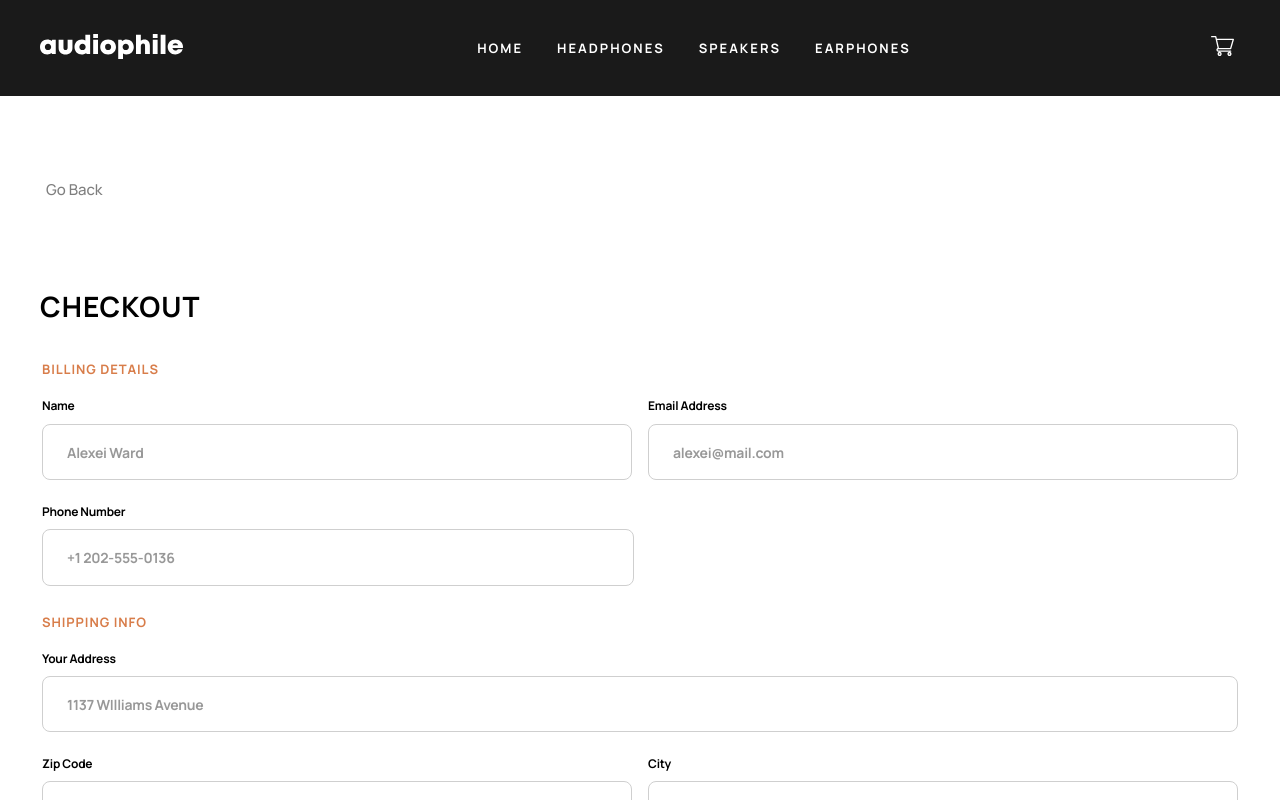
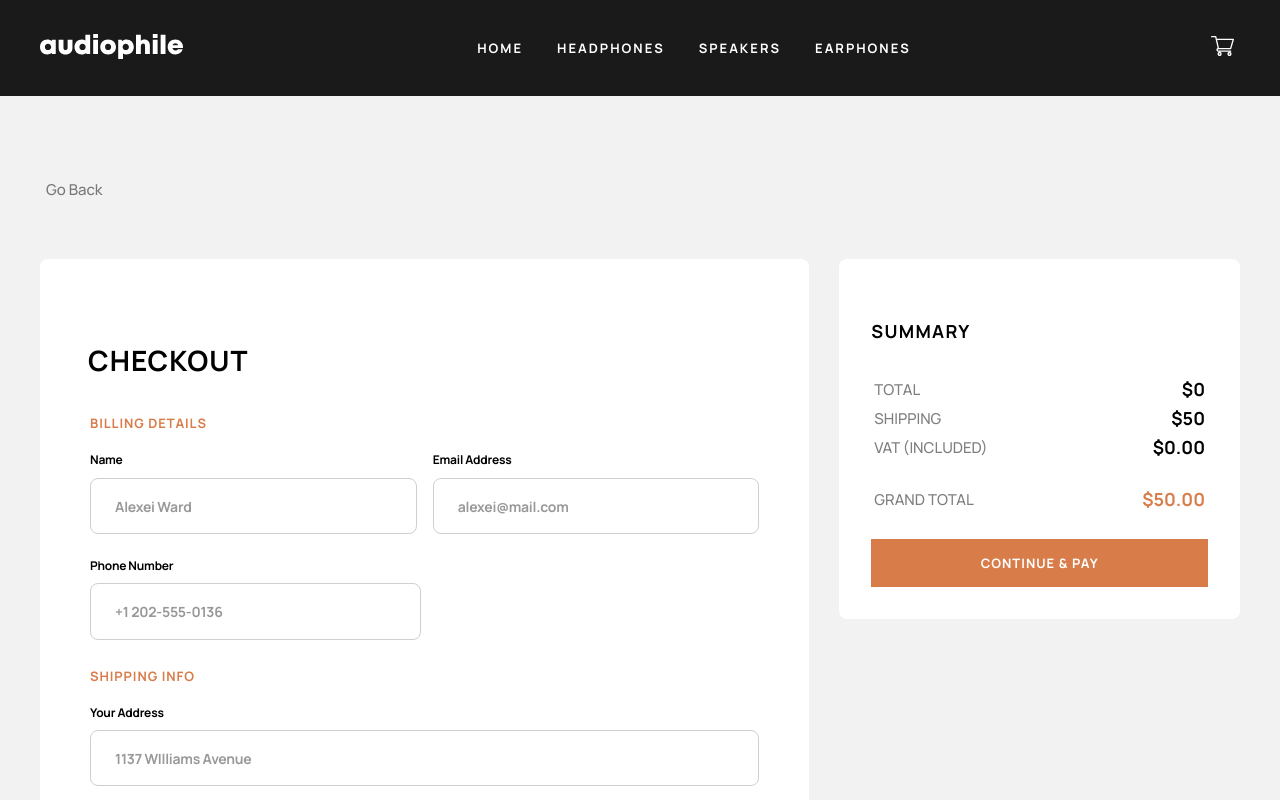
Before and after one commit to smayrant/audiophile, a React (Create React App) app: page /checkout in a window 1280 px wide. Shown: the top 800 px of the page. Built offline with nearby package versions, Linux system fonts and the light colour scheme.

Commit message:
finished the rough draft desktop styling for all pages

```diff
--- a/src/Components/BestGear/BestGear.module.scss
+++ b/src/Components/BestGear/BestGear.module.scss
@@ -4,6 +4,7 @@
 .bestGear {
   @include mixins.center;
   margin-top: 7rem;
+  margin-bottom: 7.5rem;
 
   @media (min-width: 992px) {
     display: flex;
--- a/src/Components/Footer/Footer.module.scss
+++ b/src/Components/Footer/Footer.module.scss
@@ -4,7 +4,7 @@
 .footer {
   background-color: variables.$main-black;
   text-align: center;
-  margin-top: 7.5rem;
+  // margin-top: 7.5rem;
 
   @media (min-width: 768px) {
     text-align: left;
--- a/src/Components/Summary/Summary.js
+++ b/src/Components/Summary/Summary.js
@@ -1,6 +1,5 @@
 import classes from "./Summary.module.scss";
 import SummaryItem from "../SummaryItem/SummaryItem";
-import Footer from "../Footer/Footer";
 import { Fragment } from "react";
 import { useSelector } from "react-redux";
 
@@ -62,7 +61,6 @@ function Summary(props) {
           continue & pay
         </button>
       </div>
-      <Footer />
     </Fragment>
   );
 }
--- a/src/Components/Summary/Summary.module.scss
+++ b/src/Components/Summary/Summary.module.scss
@@ -3,9 +3,20 @@
 
 .summary {
   @include mixins.center;
-  margin-left: 24px;
-  margin-right: 24px;
   margin-top: 4rem;
+  background-color: variables.$white;
+  padding: 32px 24px 32px 24px;
+  border-radius: variables.$radius;
+
+  @media (min-width: 768px) {
+    padding: 32px;
+  }
+
+  @media (min-width: 992px) {
+    flex-basis: 30%;
+    height: auto;
+    margin-top: 0;
+  }
 
   h5 {
     @include mixins.h5;
--- a/src/Pages/Checkout/Checkout.js
+++ b/src/Pages/Checkout/Checkout.js
@@ -1,6 +1,7 @@
 import classes from "./Checkout.module.scss";
 import Navbar from "../../Components/Navbar/Navbar";
 import GoBackButton from "../../Components/UI/GoBackButton/GoBackButton";
+import Footer from "../../Components/Footer/Footer";
 import { Fragment, useState, useRef } from "react";
 import { useSelector } from "react-redux";
 import Summary from "../../Components/Summary/Summary";
@@ -122,7 +123,9 @@ function Checkout() {
   return (
     <Fragment>
       <Navbar />
+      <div className={classes.checkoutContainer_main}>
         <GoBackButton />
+        <div className={classes.checkoutContainer}>
           <div className={classes.checkout}>
             <h3>checkout</h3>
             <form>
@@ -268,7 +271,10 @@ function Checkout() {
                   <div className={classes.checkout_inputContainer}>
                     <div>
                       <div className={classes.checkout_labelContainer}>
-                    <label className={classes.checkout_label} htmlFor="city">
+                        <label
+                          className={classes.checkout_label}
+                          htmlFor="city"
+                        >
                           City
                         </label>
                         {!formInputValidity.city && (
@@ -293,7 +299,10 @@ function Checkout() {
                   </div>
                   <div className={classes.checkout_inputContainer}>
                     <div className={classes.checkout_labelContainer}>
-                  <label className={classes.checkout_label} htmlFor="country">
+                      <label
+                        className={classes.checkout_label}
+                        htmlFor="country"
+                      >
                         Country
                       </label>
                       {!formInputValidity.country && (
@@ -338,7 +347,10 @@ function Checkout() {
                     </label>
                   </div>
                   <div className={classes.checkout_radioContainer}>
-                <label className={classes.checkout_paymentLabel} htmlFor="cod">
+                    <label
+                      className={classes.checkout_paymentLabel}
+                      htmlFor="cod"
+                    >
                       <input
                         onClick={codViewHandler}
                         type="radio"
@@ -384,7 +396,9 @@ function Checkout() {
                       htmlFor="e-moneyPin"
                     >
                       <div className={classes.checkout_labelContainer}>
-                    <span className={classes.checkout_label}>e-Money Pin</span>
+                        <span className={classes.checkout_label}>
+                          e-Money Pin
+                        </span>
                         {!formInputValidity.eMoneyPin && (
                           <span className={classes.checkout_errorMessage}>
                             {"Please enter a valid e pin "}
@@ -412,19 +426,21 @@ function Checkout() {
                       <img src={codIcon} alt="Cash on delivery icon" />
                     </div>
                     <p>
-                  The ‘Cash on Delivery’ option enables you to pay in cash when
-                  our delivery courier arrives at your residence. Just make sure
-                  your address is correct so that your order will not be
-                  cancelled.
+                      The ‘Cash on Delivery’ option enables you to pay in cash
+                      when our delivery courier arrives at your residence. Just
+                      make sure your address is correct so that your order will
+                      not be cancelled.
                     </p>
                   </div>
                 )}
               </fieldset>
             </form>
           </div>
-
           <Summary onClick={cartConfirmedHandler} />
+        </div>
+      </div>
       {isOrderConfirmed && <OrderConfirmation grandTotal={grandTotal} />}
+      <Footer />
     </Fragment>
   );
 }
--- a/src/Pages/Checkout/Checkout.module.scss
+++ b/src/Pages/Checkout/Checkout.module.scss
@@ -1,9 +1,33 @@
 @use "../../Styles/mixins.scss";
 @use "../../Styles/variables.scss";
 
+.checkoutContainer_main {
+  background-color: #f2f2f2;
+  padding-bottom: 15rem;
+}
+
+.checkoutContainer {
+  @include mixins.center;
+  @media (min-width: 992px) {
+    display: flex;
+    gap: 30px;
+    align-items: flex-start;
+  }
+}
+
 .checkout {
-  @include mixins.center;
+  padding: 24px 24px 31px 24px;
   background-color: variables.$white;
+  border-radius: variables.$radius;
+
+  @media (min-width: 768px) {
+    padding: 30px 27px 30px 27px;
+  }
+
+  @media (min-width: 992px) {
+    flex-basis: 60%;
+    padding: 54px 48px 48px 48px;
+  }
 
   &_inputContainer_outer {
     @media (min-width: 768px) {
```
Lines whose indentation alone changed are shown as unchanged.
